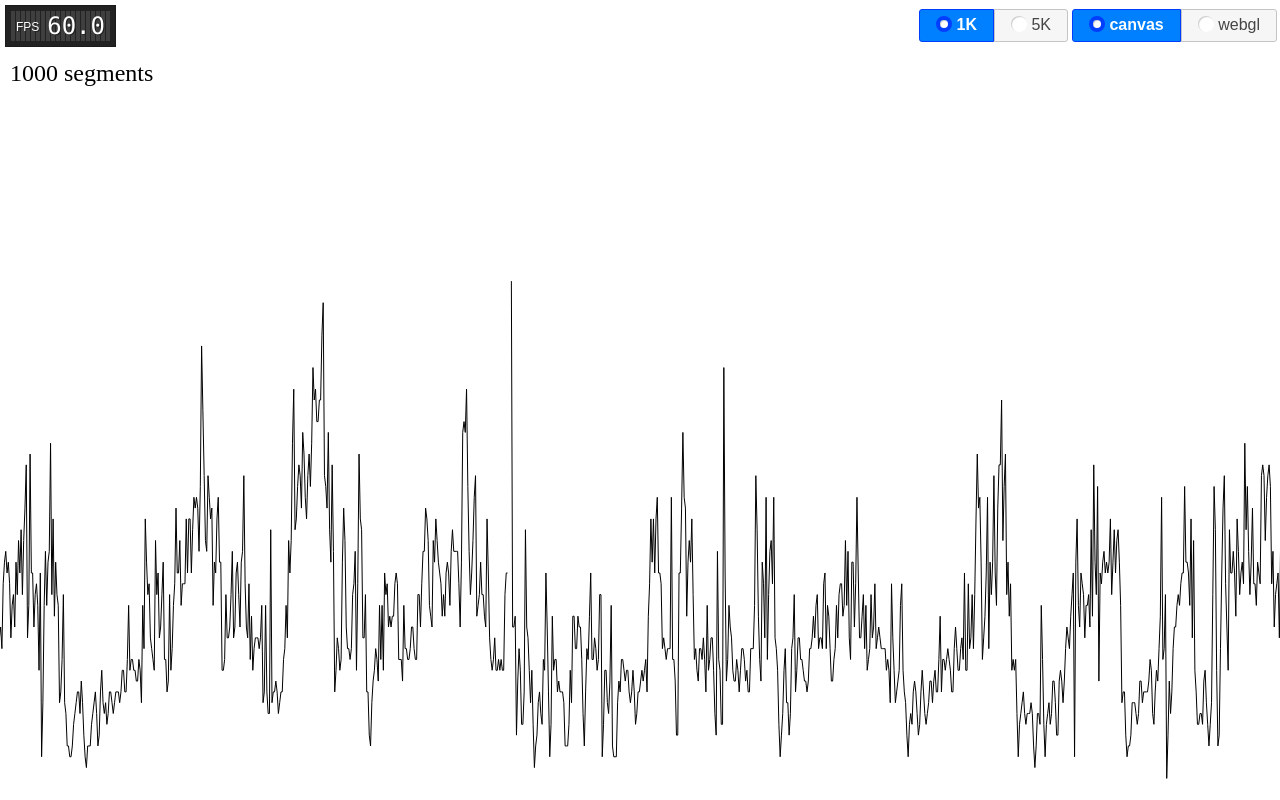
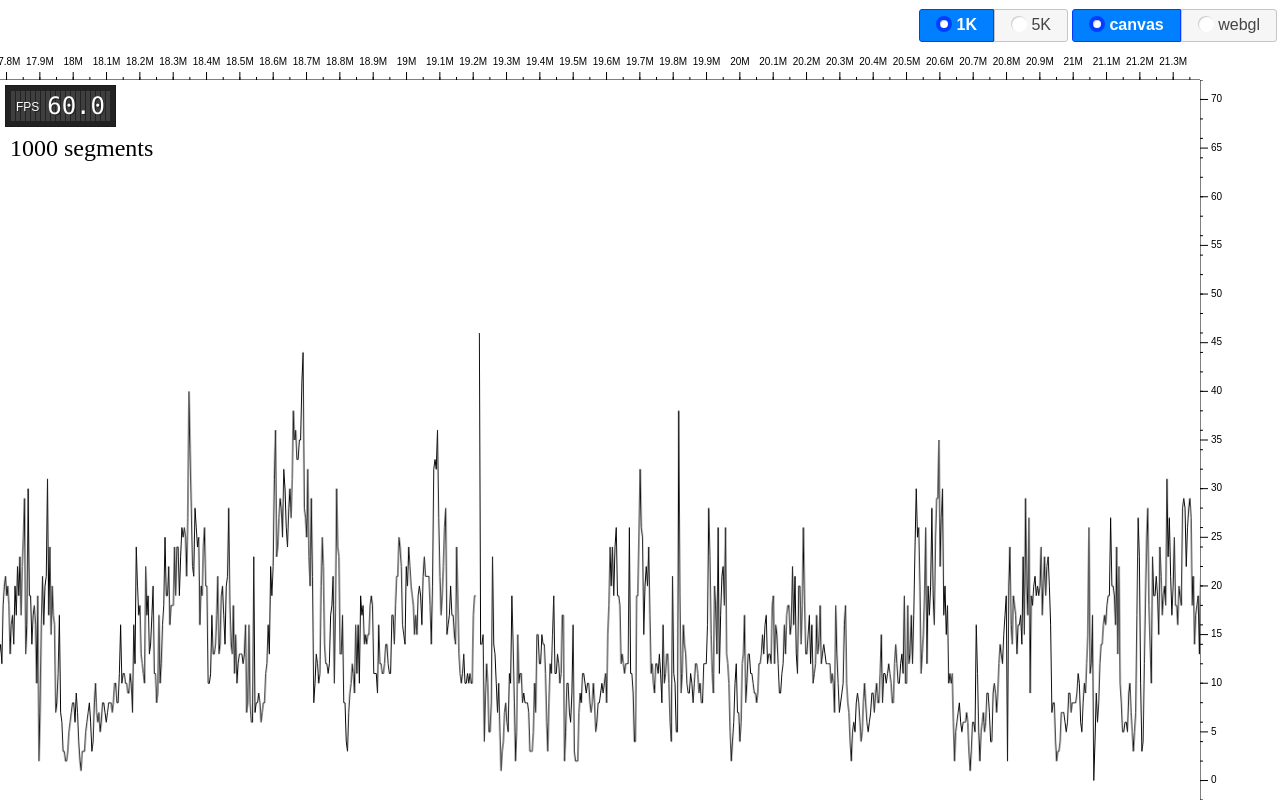
Before and after one commit to CMU-CREATE-Lab/experimental-fast-timeline, a plain HTML site: page index.html in a window 1280 px wide. Drawn offline with nearby package versions, Linux system fonts and the light colour scheme.

Commit message:
Adds an X & Y axis for graph

```diff
--- a/index.html
+++ b/index.html
@@ -9,12 +9,60 @@ body {
 .ui-state-active {
   font-weight: bold;
 }
+
+#graph {
+    display: block;
+    position: absolute;
+    height: auto;
+    top: 80px;
+    left: 0;
+    bottom: 0;
+    right: 0;
+    margin-top: 0px;
+    margin-left: 0px;
+    margin-bottom: 0px;
+    margin-right: 80px;
+}
+#x-axis {
+    display: block;
+    position: absolute;
+    height: 80px;
+    top: 0px;
+    left: 0;
+    bottom: 80px;
+    right: 0;
+    margin-top: 0px;
+    margin-left: 0px;
+    margin-bottom: 0px;
+    margin-right: 80px;
+}
+
+#y-axis {
+    display: block;
+    position: absolute;
+    height: auto;
+    width:80px;
+    top: 0px;
+    bottom: 0px;
+    right: 0;
+    margin-top: 80px;
+    margin-left: 0px;
+    margin-bottom: 0px;
+    margin-right: 0px;
+}
+
 </style>
 <script src="https://code.jquery.com/jquery-1.10.2.js"></script>
 <script src="https://code.jquery.com/ui/1.11.4/jquery-ui.js"></script>
 <script src="js/jquery.mousewheel.min.js"></script>
 <script src="data.js"></script>
 <script src="js/fpsmeter.min.js"></script>
+<script src="Vector2.js"></script>
+<script src="Basis.js"></script>
+<script src="TickGenerator.js"></script>
+<script src="IterableTickGenerator.js"></script>
+<script src="GraphAxis.js"></script>
+
 <script>
 
 var canvas2d, ctx;
@@ -22,14 +70,50 @@ var canvas3d, gl;
 var bounds, view, meter;
 var maxGap = 5000;
 
+var yaxis, yaxis_canvas, yaxis_ctx, ybasis, yGraphAxis;
+
+var xaxis, xaxis_canvas, xaxis_ctx, xbasis, xGraphAxis;
+
+function initAxes() {
+    yaxis = document.getElementById('y-axis');
+    yaxis_canvas = document.getElementById('y-axis-canvas');
+    yaxis_canvas.width = yaxis.offsetWidth;
+    yaxis_canvas.height = yaxis.offsetHeight;
+    yaxis_ctx = yaxis_canvas.getContext('2d');
+    ybasis = cr.Basis.YAxisBasis;
+    yGraphAxis = new cr.GraphAxis(yaxis_canvas, yaxis_ctx, view.ymin, view.ymax, ybasis, false);
+
+    xaxis = document.getElementById('x-axis');
+
+    xaxis_canvas = document.getElementById('x-axis-canvas');
+    xaxis_canvas.width = xaxis.offsetWidth;
+    xaxis_canvas.height = xaxis.offsetHeight;
+    xaxis_ctx = xaxis_canvas.getContext('2d');
+    xbasis = cr.Basis.XAxisBasis;
+    xGraphAxis = new cr.GraphAxis(xaxis_canvas, xaxis_ctx, view.xmin, view.xmax, xbasis, true);
+}
+
+function drawAxes() {
+    yGraphAxis._min = view.ymin;
+    yGraphAxis._max = view.ymax;
+    yGraphAxis.clampToRange();
+    yGraphAxis.rescale();
+    yGraphAxis.paint();
+
+    xGraphAxis._min = view.xmin;
+    xGraphAxis._max = view.xmax;
+    xGraphAxis.clampToRange();
+    xGraphAxis.rescale();
+    xGraphAxis.paint();
+}
+
 function init() {
-  meter = new FPSMeter({graph:1});
+  meter = new FPSMeter({graph:1, position: 'absolute', top: '85px'});
   canvas2d = $('#canvas2d')[0];
   ctx = canvas2d.getContext('2d');
 
   canvas3d = $('#canvas3d')[0];
   initWebgl();
-
 
   $('.buttonset').buttonset();
   $("input[name=count]:radio").click(setWidth);
@@ -56,8 +140,28 @@ function init() {
   $('#canvas2d,#canvas3d').bind('touchend', touchend);
   $('#canvas2d,#canvas3d').bind('touchcancel', touchend);
 
+  $('#x-axis-canvas').mousedown(mousedown);
+  $('#x-axis-canvas').mousemove(mousemove);
+  $('#x-axis-canvas').mouseup(mouseup);
+  $('#x-axis-canvas').mousewheel(mousewheel);
+  $('#x-axis-canvas').bind('touchstart', touchstart);
+  $('#x-axis-canvas').bind('touchmove', touchmove);
+  $('#x-axis-canvas').bind('touchend', touchend);
+  $('#x-axis-canvas').bind('touchcancel', touchend);
+
+  $('#y-axis-canvas').mousedown(mousedown);
+  $('#y-axis-canvas').mousemove(mousemove);
+  $('#y-axis-canvas').mouseup(mouseup);
+  $('#y-axis-canvas').mousewheel(mousewheel);
+  $('#y-axis-canvas').bind('touchstart', touchstart);
+  $('#y-axis-canvas').bind('touchmove', touchmove);
+  $('#y-axis-canvas').bind('touchend', touchend);
+  $('#y-axis-canvas').bind('touchcancel', touchend);
+
   resize();
+  initAxes();
   redraw();
+
 }
 
 var lastTouch = null;
@@ -103,7 +207,7 @@ function touchmove(e) {
   if (lastTouch && thisTouch.length == lastTouch.length) {
     translatePixels(centroid(thisTouch).clientX - centroid(lastTouch).clientX);
     if (isXPinch(thisTouch) && isXPinch(lastTouch)) {
-      zoomAbout(centroid(thisTouch).clientX, xSpan(thisTouch) / xSpan(lastTouch));
+      zoomAboutX(centroid(thisTouch).clientX, xSpan(thisTouch) / xSpan(lastTouch));
     }
   }
   // Some platforms reuse the touch list
@@ -123,10 +227,17 @@ function mousedown(e) {
   return false;
 }
 
-function translatePixels(dx) {
+function translatePixelsX(dx) {
   var xScale = canvas2d.width / window.devicePixelRatio / (view.xmax - view.xmin);
   view.xmin -= dx / xScale;
   view.xmax -= dx / xScale;
+  limitView();
+}
+
+function translatePixelsY(dy) {
+  var yScale = canvas2d.height / window.devicePixelRatio / (view.ymax - view.ymin);
+  view.ymin -= dy / yScale;
+  view.ymax -= dy / yScale;
   limitView();
 }
 
@@ -136,8 +247,34 @@ function pixelToX(px) {
   return px / xScale - xOffset;
 }
 
+
+function pixelToY(px) {
+  var yOffset = -view.ymin;
+  var yScale = canvas2d.height / window.devicePixelRatio / (view.ymax - view.ymin);
+  return px / yScale - yOffset;
+}
+
 // scale > 1 means "zoom in"
-function zoomAbout(pixelX, scale) {
+function zoomAboutY(pixelY, scale) {
+  // Limit scale to not zoom out past "width"
+  var height = view.ymax - view.xymin;
+  if (height / scale > maxWidth()) {
+    scale = height / maxWidth();
+  }
+  // Zoom about pixelX
+  var y = pixelToY(pixelY);
+  view.ymin -= y;
+  view.ymax -= y;
+  view.ymin /= scale;
+  view.ymax /= scale;
+  view.ymin += y;
+  view.ymax += y;
+
+  limitView();
+}
+
+
+function zoomAboutX(pixelX, scale) {
   // Limit scale to not zoom out past "width"
   var width = view.xmax - view.xmin;
   if (width / scale > maxWidth()) {
@@ -164,7 +301,14 @@ function mousemove(e) {
   }
 
   if (lastMouse) {
-    translatePixels(e.clientX - lastMouse.clientX);
+    if (e.currentTarget.id == xaxis_canvas.id) {
+      translatePixelsX(e.clientX - lastMouse.clientX);
+  } else if (e.currentTarget.id == yaxis_canvas.id) {
+      translatePixelsY(lastMouse.clientY - e.clientY);
+    } else {
+      translatePixelsX(e.clientX - lastMouse.clientX);
+      translatePixelsY(lastMouse.clientY - e.clientY)
+    }
   }
   lastMouse = e;
   return false;
@@ -175,7 +319,14 @@ function mouseup(e) {
 }
 
 function mousewheel(e) {
-  zoomAbout(event.clientX, Math.pow(1.0005, event.deltaY));
+  if (e.currentTarget.id == xaxis_canvas.id) {
+    zoomAboutX(event.clientX, Math.pow(1.0005, event.deltaY));
+  } else if (e.currentTarget.id == yaxis_canvas.id) {
+    zoomAboutY(event.clientY, Math.pow(1.0005, event.deltaY));
+  } else {
+    zoomAboutX(event.clientX, Math.pow(1.0005, event.deltaY));
+    zoomAboutY(event.clientY, Math.pow(1.0005, event.deltaY));
+  }
   return false;
 }
 
@@ -228,6 +379,7 @@ function limitView() {
     view.xmin -= view.xmax - bounds.xmax;
     view.xmax = bounds.xmax;
   }
+
 }
 
 function redraw() {
@@ -245,6 +397,7 @@ function redraw() {
       $('#numSegments').text('WebGL not available');
     }
   }
+  drawAxes();
   window.requestAnimationFrame(redraw);
 }
 
@@ -409,8 +562,17 @@ $(init);
 </script>
 </head>
 <body>
-<canvas id="canvas2d" style="width:100%; height:100%; position: absolute"></canvas>
-<canvas id="canvas3d" style="width:100%; height:100%; position: absolute"></canvas>
+    <div id="x-axis">
+        <canvas id="x-axis-canvas" style="width:100%; height:100%; position: absolute;"></canvas>
+    </div>
+    <div id="y-axis">
+        <canvas id="y-axis-canvas" style="width:100%; height:100%; position: absolute;"></canvas>
+    </div>
+
+    <div id="graph">
+        <canvas id="canvas2d" style="width:100%; height:100%; position: absolute"></canvas>
+        <canvas id="canvas3d" style="width:100%; height:100%; position: absolute"></canvas>
+    </div>
 <div style="position:absolute; right: 3px; top: 9px">
 <span class="buttonset">
 <input type="radio" name="count" id="count1k" checked="checked"><label for="count1k">1K</label>
@@ -421,6 +583,6 @@ $(init);
 <input type="radio" name="method" id="3d"><label for="3d">webgl</label>
 </span>
 </div>
-<div id="numSegments" style="position:absolute; left: 10px; top: 60px; font-size: 18pt"></div>
+<div id="numSegments" style="position:absolute; left: 10px; top: 135px; font-size: 18pt"></div>
 </body>
 </html>
```
